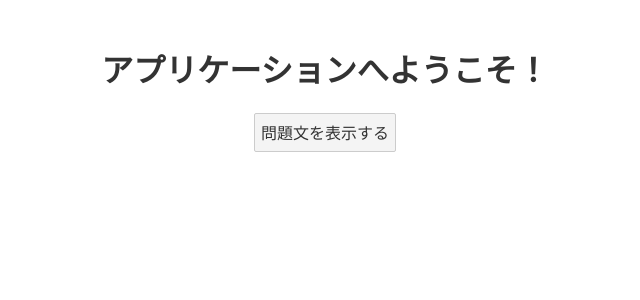
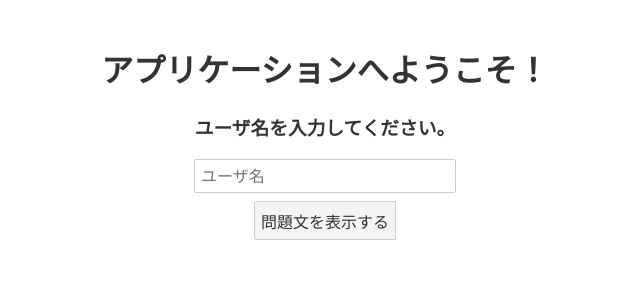
Before and after one commit to hata-m/concrete_and_abstract_front, a Svelte app: page / in a window 1280 px wide. Shown: the top 300 px of the page, without its empty margins (315-955 px from the left). Built offline with nearby package versions, Linux system fonts and the light colour scheme.

Commit message:
ユーザ名を記入し、画面表示

```diff
--- a/src/AnswerList.svelte
+++ b/src/AnswerList.svelte
@@ -1,10 +1,7 @@
 <script>
-    import { element } from "svelte/internal";
-
     export let hataTest;
     export let answer;
-    let array = ["a", "v"];
-    let tortilla = 'Plain';
+    export let userName;
     let labeldata =  "投票前";
     $: label = labeldata;
     function voteButtonClick() {
@@ -13,11 +10,13 @@
 		// var radioItem = element.vote;
         var itemName = hoge.vote.value;
         if(itemName!=""){
+            labeldata = userName+"さんは \""
             if(!hataTest){
-                labeldata = answer[itemName].answer+" に投票されました"
+                labeldata = labeldata + answer[itemName].answer
             }else{
-                labeldata = answer[itemName]+" に投票されました"
+                labeldata = labeldata + answer[itemName]
             }
+            labeldata = labeldata +"\" に投票しました"
 
         }else{
             labeldata = "投票項目が選択されていません"
--- a/src/App.svelte
+++ b/src/App.svelte
@@ -1,13 +1,19 @@
 <script>
-	import ToDoInputForm from "./AnswerList.svelte";
+	import AnswerList from "./AnswerList.svelte";
+	// import MainView from "./MainView.svelte"
 	import { getAnswers, postAnswer } from "./api/api";
 	let array = [];
 	let probleAcquired = true;
 	let answerEntered = false;
 	let answer = "";
 	let answerList = [];
-	let problem = "問題文を取得前";
+
+	let userName = ""
+
+	//　秦環境　テスト用
 	let hataTest = false;
+
+
 
 	async function handleSubmit() {
 		if (answer) {
@@ -24,32 +30,43 @@
 	}
 
 	function handleClick() {
-		problem = "問題文を取得しました";
-		array = ["犬", "猿", "雉"];
-		probleAcquired = false;
+		if (userName) {
+			array = ["犬", "猿", "雉"];
+			probleAcquired = false;
+  		}
 	}
+
 </script>
 
 <main>
 	<h1>アプリケーションへようこそ！</h1>
 	{#if probleAcquired}
-		<button on:click|once={handleClick}> 問題文を表示する </button>
+		<h3>ユーザ名を入力してください。</h3>
+		<form on:submit|preventDefault={handleClick}>
+			<div>
+				<input bind:value={userName} type="text" placeholder="ユーザ名" required>
+			</div>
+			<button type="submit"> 問題文を表示する </button>
+		</form>
+
+
+
 	{:else if answerEntered}
-		<ToDoInputForm answer={answerList} hataTest={hataTest}/>
+		<AnswerList answer={answerList} hataTest={hataTest} userName={userName}/>
 	{:else}
 		<h2>お題</h2>
 		<h3>下記の単語に共通する単語を考えてください</h3>
 		<ul>
 			{#each array as item, index}
 				<li>
-					<div class="ProblemItems">
+					<div class="problemItems">
 						<h3>{item}</h3>
 					</div>
 				</li>
 			{/each}
 		</ul>
 
-		<h2>お題の回答を記入してください</h2>
+		<h2>{userName} さんの回答を記入してください</h2>
 		<form on:submit|preventDefault={handleSubmit}>
 			<div>
 				<input
```
Also changed, not shown: 1 other file (tests, documents, lock files or other folders).
